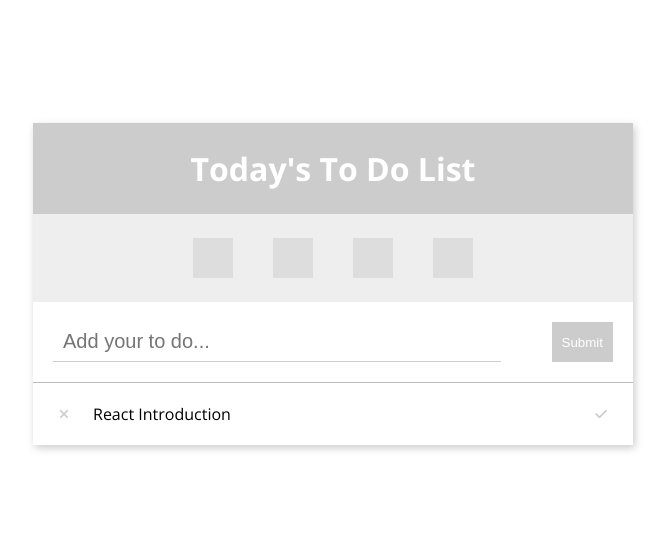
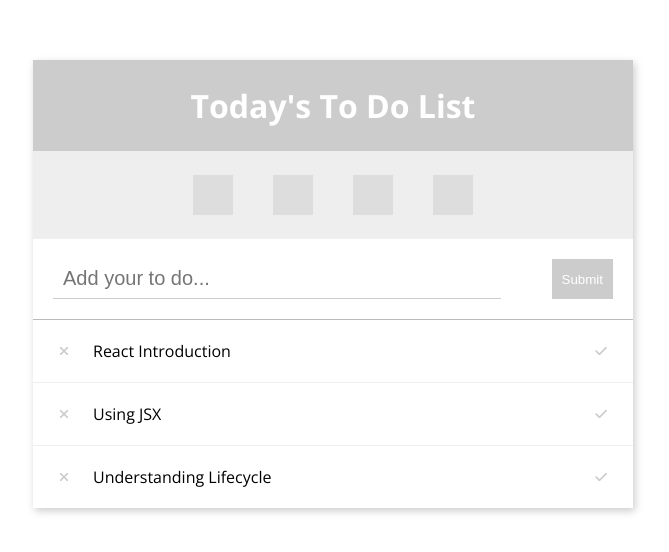
Before and after one commit to ro-ssang/to-do-with-react, a React (Create React App) app: page / in a window 1280 px wide. Shown: the part 116-668 px from the top of the page, without its empty margins (307-976 px from the left). Built offline with nearby package versions, Linux system fonts and the light colour scheme.

Commit message:
Display toDoItems

```diff
--- a/src/components/ToDo/ToDo.js
+++ b/src/components/ToDo/ToDo.js
@@ -7,7 +7,7 @@ import ToDoList from "./ToDoList/ToDoList";
 const toDo = (props) => (
   <Aux>
     <ToDoForm />
-    <ToDoList />
+    <ToDoList toDos={props.toDos} />
   </Aux>
 );
 
--- a/src/components/ToDo/ToDoList/ToDoItem/ToDoItem.js
+++ b/src/components/ToDo/ToDoList/ToDoItem/ToDoItem.js
@@ -7,7 +7,7 @@ const toDoItem = (props) => (
     <button className={classes.CloseBtn}>
       <i className="fas fa-times"></i>
     </button>
-    <span className={classes.ToDoText}>React Introduction</span>
+    <span className={classes.ToDoText}>{props.text}</span>
     <button className={classes.CheckBtn}>
       <i className="fas fa-check"></i>
     </button>
--- a/src/components/ToDo/ToDoList/ToDoList.js
+++ b/src/components/ToDo/ToDoList/ToDoList.js
@@ -3,10 +3,12 @@ import React from "react";
 import classes from "./ToDoList.module.css";
 import ToDoItem from "./ToDoItem/ToDoItem";
 
-const toDoList = (props) => (
-  <ul className={classes.ToDoList}>
-    <ToDoItem />
-  </ul>
-);
+const toDoList = (props) => {
+  const toDoItems = props.toDos.map((toDo, index) => {
+    // convert a key value of toDoItem to id...
+    return <ToDoItem key={index} text={toDo.text} />;
+  });
+  return <ul className={classes.ToDoList}>{toDoItems}</ul>;
+};
 
 export default toDoList;
--- a/src/containers/App.js
+++ b/src/containers/App.js
@@ -6,12 +6,20 @@ import ColorPallete from "../components/ColorPallete/ColorPallete";
 import ToDo from "../components/ToDo/ToDo";
 
 class App extends Component {
+  state = {
+    toDos: [
+      { text: "React Introduction" },
+      { text: "Using JSX" },
+      { text: "Understanding Lifecycle" },
+    ],
+  };
+
   render() {
     return (
       <div className={classes.App}>
         <PageHeader />
         <ColorPallete />
-        <ToDo />
+        <ToDo toDos={this.state.toDos} />
       </div>
     );
   }
```
